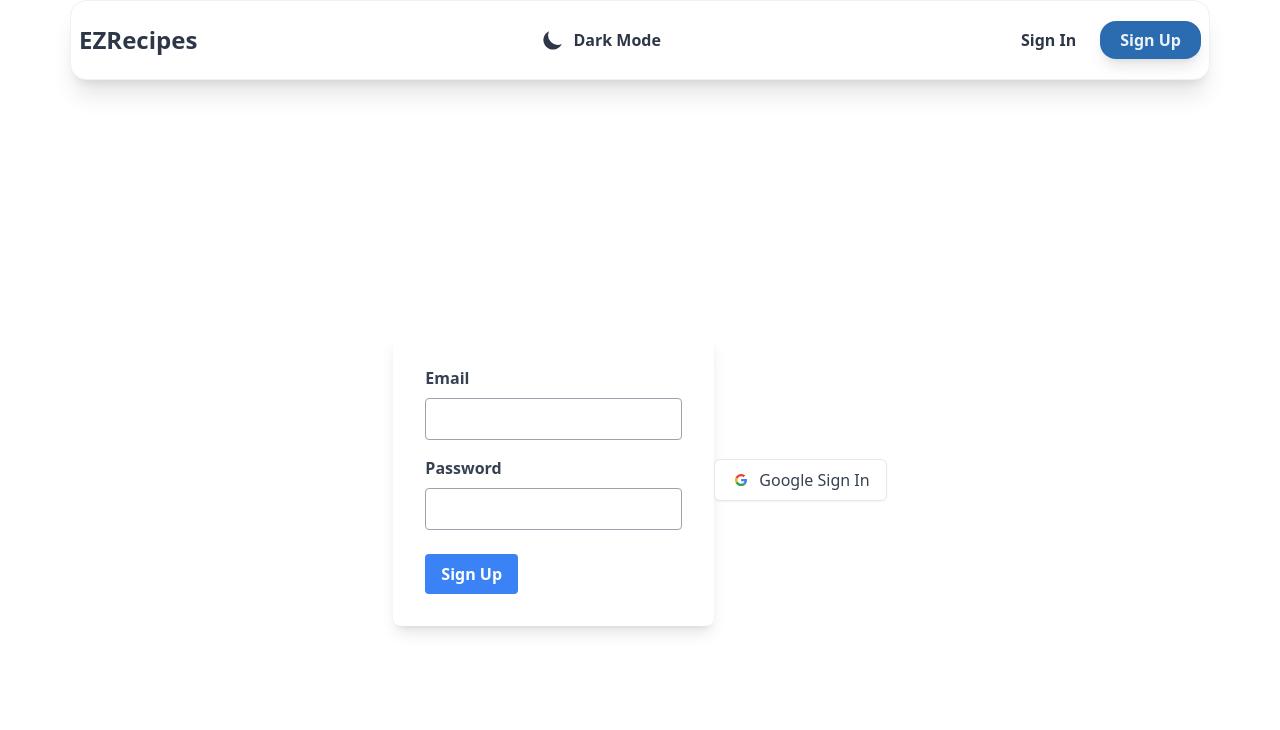
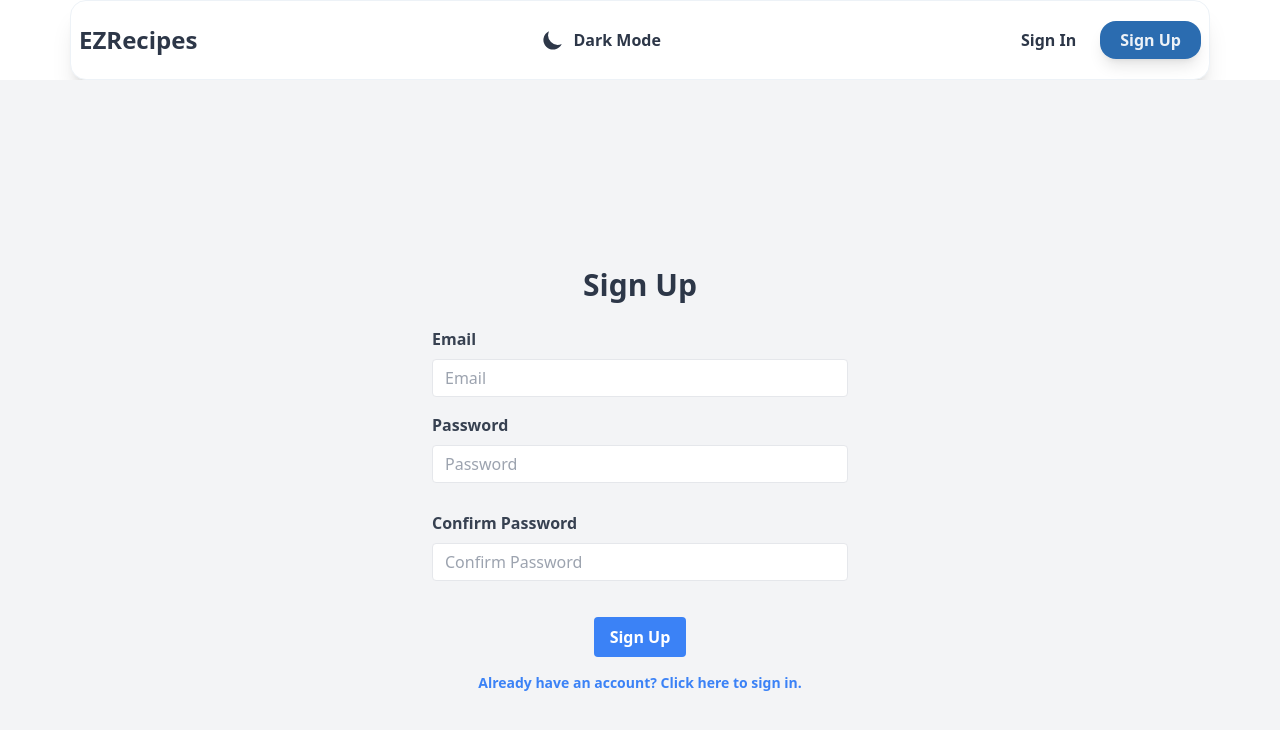
Before and after one commit to brianguyen97/ez-recipes, a React (Create React App) app: page /signup in a window 1280 px wide. Shown: the top 730 px of the page. Built offline with nearby package versions, Linux system fonts and the light colour scheme; no server answers.

Commit message:
redesign signup page to match signin

```diff
--- a/src/routes/Signup.jsx
+++ b/src/routes/Signup.jsx
@@ -1,74 +1,91 @@
 import { useState } from "react";
-import GoogleSignUpButton from "../components/GoogleSignUpButton";
 
 function Signup() {
-  // Set initial states for email, password, error message, and showError flag
   const [email, setEmail] = useState("");
   const [password, setPassword] = useState("");
-  const [errorMessage, setErrorMessage] = useState("");
-  const [showError, setShowError] = useState(false);
+  const [confirmPassword, setConfirmPassword] = useState("");
 
-  // Function to handle login
-  const handleLogin = (e) => {
-    e.preventDefault();
-    // Check if email or password is empty
-    if (!email || !password) {
-      // Set error message and showError flag
-      setErrorMessage("Please fill in all fields");
-      setShowError(true);
+  const handleSubmit = (event) => {
+    event.preventDefault();
+    if (password === confirmPassword) {
+      console.log(`Submitting email ${email} with password ${password}`);
     } else {
-      // Code to handle login
+      console.log("Passwords do not match");
     }
   };
 
   return (
-    <div className="flex justify-center items-center h-screen">
-      <form
-        className="bg-white p-8 rounded-lg shadow-lg"
-        onSubmit={handleLogin}
+    <div className="min-h-screen bg-gray-100 flex justify-center items-center">
+      <div className="max-w-md w-full mx-auto px-4">
+        <div className="text-3xl font-bold mb-6 text-center">Sign Up</div>
+        <form onSubmit={handleSubmit}>
+          <div className="mb-4">
+            <label
+              className="block text-gray-700 font-bold mb-2"
+              htmlFor="email"
             >
-        {/* Show error message if showError is true */}
-        {showError && <p className="text-red-500 mb-4"> {errorMessage} </p>}
-        <div className="mb-4">
-          <label htmlFor="email" className="block text-gray-700 font-bold mb-2">
-            {" "}
-            Email{" "}
+              Email
             </label>
             <input
-            type="text"
+              className="appearance-none border rounded w-full py-2 px-3 text-gray-700 leading-tight focus:outline-none focus:shadow-outline"
               id="email"
-            name="email"
+              type="email"
+              placeholder="Email"
               value={email}
               onChange={(e) => setEmail(e.target.value)}
-            className="w-full px-3 py-2 border border-gray-400 rounded"
+              required
+            />
+          </div>
+          <div className="mb-4">
+            <label
+              className="block text-gray-700 font-bold mb-2"
+              htmlFor="password"
+            >
+              Password
+            </label>
+            <input
+              className="appearance-none border rounded w-full py-2 px-3 text-gray-700 mb-3 leading-tight focus:outline-none focus:shadow-outline"
+              id="password"
+              type="password"
+              placeholder="Password"
+              value={password}
+              onChange={(e) => setPassword(e.target.value)}
+              required
             />
           </div>
           <div className="mb-6">
             <label
-            htmlFor="password"
               className="block text-gray-700 font-bold mb-2"
+              htmlFor="confirmPassword"
             >
-            {" "}
-            Password{" "}
+              Confirm Password
             </label>
             <input
+              className="appearance-none border rounded w-full py-2 px-3 text-gray-700 mb-3 leading-tight focus:outline-none focus:shadow-outline"
+              id="confirmPassword"
               type="password"
-            id="password"
-            name="password"
-            value={password}
-            onChange={(e) => setPassword(e.target.value)}
-            className="w-full px-3 py-2 border border-gray-400 rounded"
+              placeholder="Confirm Password"
+              value={confirmPassword}
+              onChange={(e) => setConfirmPassword(e.target.value)}
+              required
             />
           </div>
+          <div className="flex flex-col items-center">
             <button
+              className="bg-blue-500 hover:bg-blue-700 text-white font-bold py-2 px-4 rounded focus:outline-none focus:shadow-outline mb-4 w-full sm:w-auto"
               type="submit"
-          className="bg-blue-500 hover:bg-blue-700 text-white font-bold py-2 px-4 rounded focus:outline-none focus:shadow-outline"
             >
-          {" "}
-          Sign Up{" "}
+              Sign Up
             </button>
+            <a
+              className="inline-block align-baseline font-bold text-sm text-blue-500 hover:text-blue-800"
+              href="#"
+            >
+              Already have an account? Click here to sign in.
+            </a>
+          </div>
         </form>
-      <GoogleSignUpButton />
+      </div>
     </div>
   );
 }
```
Lines whose indentation alone changed are shown as unchanged.
